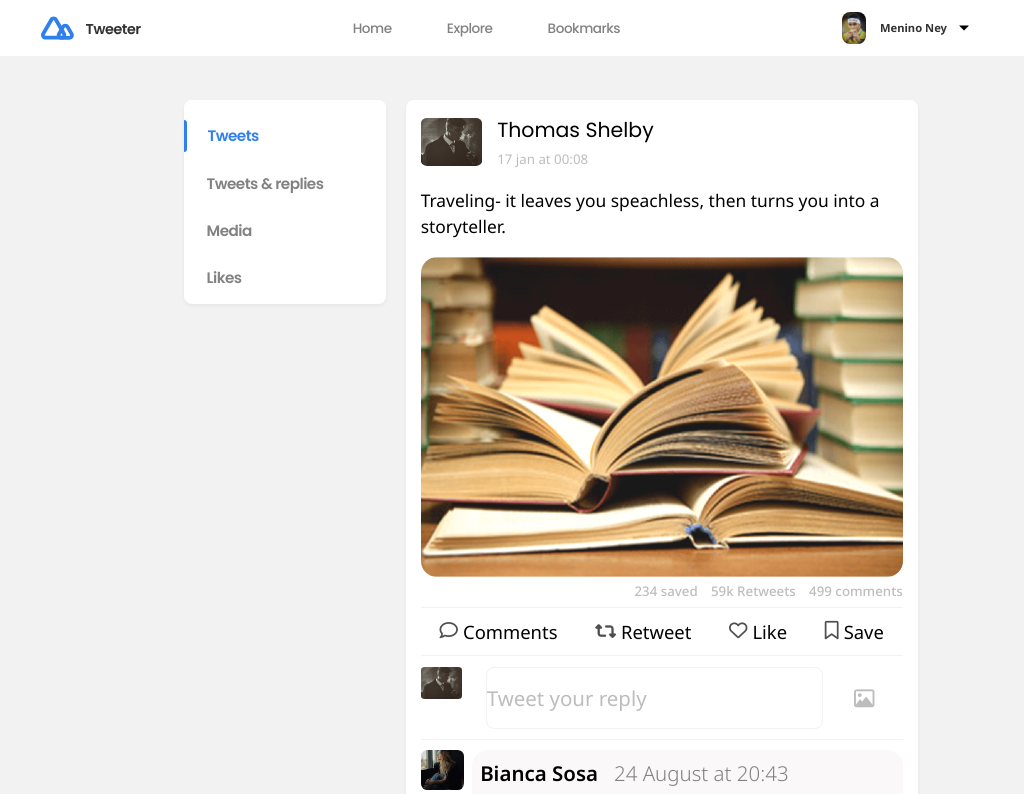
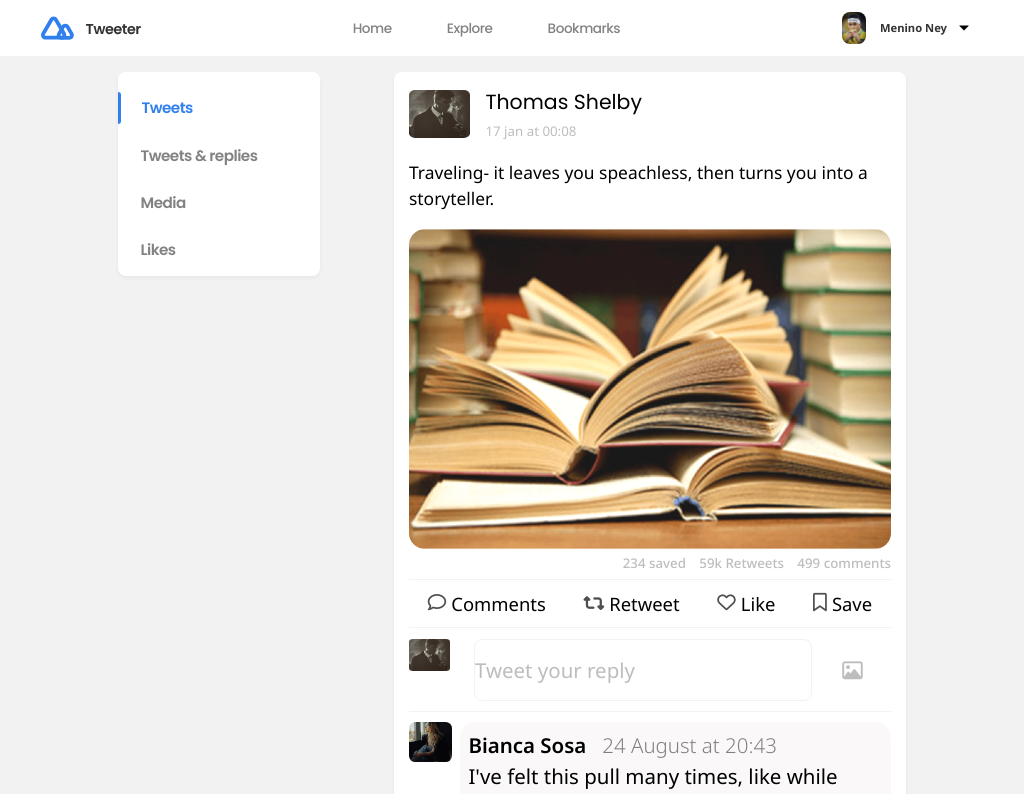
Before and after one commit to Sintese-Jr/twitter-clone-frontend, a React (Create React App) app in the folder projetotreinee/: page /bookmarks in a window 1024 px wide. Shown: the top 794 px of the page. Built offline with nearby package versions, Linux system fonts and the light colour scheme.

Commit message:
Correções do responsivo

```diff
--- a/projetotreinee/src/styles/BookmarkPage.css
+++ b/projetotreinee/src/styles/BookmarkPage.css
@@ -1,3 +1,4 @@
+@media (min-width: 1025px) {
     .pagina-principal{
         display: grid;
         margin-top:44.05px;
@@ -8,6 +9,55 @@
         grid-gap: 0 20px;
     }
 
+    /* .tweet-tamanho{
+        margin-right: 210px;
+    } */
+}
+
+@media (min-width: 769px) and (max-width: 1024px) {
+    .pagina-principal{
+        display: grid;
+        width: fit-content;
+        height: fit-content;
+        grid-template-columns: 1fr 2fr;
+        grid-gap: 0 20px;
+        margin: auto;
+        margin-top: 2vh;
+    }
+
+    /* .tweet-tamanho{
+        margin-right: 210px;
+    } */
+}
+
+@media (min-width: 481px) and (max-width: 768px) {
+    .pagina-principal{
+        display: grid;
+        margin: auto;
+        margin-top: 2vh;
+        width: fit-content;
+        height: fit-content;
+        grid-template-columns: 1fr 2fr;
+        grid-gap: 0 20px;
+    }
+
+    /* .tweet-tamanho{
+        margin-right: 210px;
+    } */
+}
+
+@media (max-width: 480px) {
+    .pagina-principal{
+        /* display: grid; */
+        margin: auto;
+        margin-top: 2vh;
+        width: 90vw;
+        height: fit-content;
+        /* grid-template-columns: 1fr 2fr;
+        grid-gap: 0 20px; */
+    }
+
     .tweet-tamanho{
-    margin-right: 210px;
+        margin-top: 2vh;
     }
+}
--- a/projetotreinee/src/styles/ExplorePage.css
+++ b/projetotreinee/src/styles/ExplorePage.css
@@ -18,11 +18,11 @@
     .principalExplore {
         display: grid;
         grid-template-columns: 1fr 2fr;
-        width: 74.5vw;
+        width: fit-content;
         height: fit-content;
         gap: 0 1.2rem;
         margin: auto;
-        margin-top: 6vh;
+        margin-top: 2vh;
     }
 
     .menuPrincipalExplore > .tweet, .menuPrincipalExplore > .search {
@@ -34,11 +34,11 @@
     .principalExplore {
         display: grid;
         grid-template-columns: 1fr 2fr;
-        width: 74.5vw;
+        width: fit-content;
         height: fit-content;
         gap: 0 1.2rem;
         margin: auto;
-        margin-top: 6vh;
+        margin-top: 2vh;
     }
 
     .menuPrincipalExplore > .tweet, .menuPrincipalExplore > .search {
@@ -58,6 +58,6 @@
     }
 
     .menuPrincipalExplore > .tweet, .menuPrincipalExplore > .search {
-        margin-bottom: 3vh;
+        margin-bottom: 2vh;
     }
 }
--- a/projetotreinee/src/styles/searchBar.css
+++ b/projetotreinee/src/styles/searchBar.css
@@ -66,10 +66,10 @@
         background: #FFFFFF;
         box-shadow: 0px 2px 4px rgba(0, 0, 0, 0.05);
         border-radius: 8px;
-        width: 100%;
+        width: 50vw;
         height: 8vh;
         display: flex;
-        margin: auto;
+        /* margin: auto; */
     }
 
     .texto {
```
Lines whose indentation alone changed are shown as unchanged.
